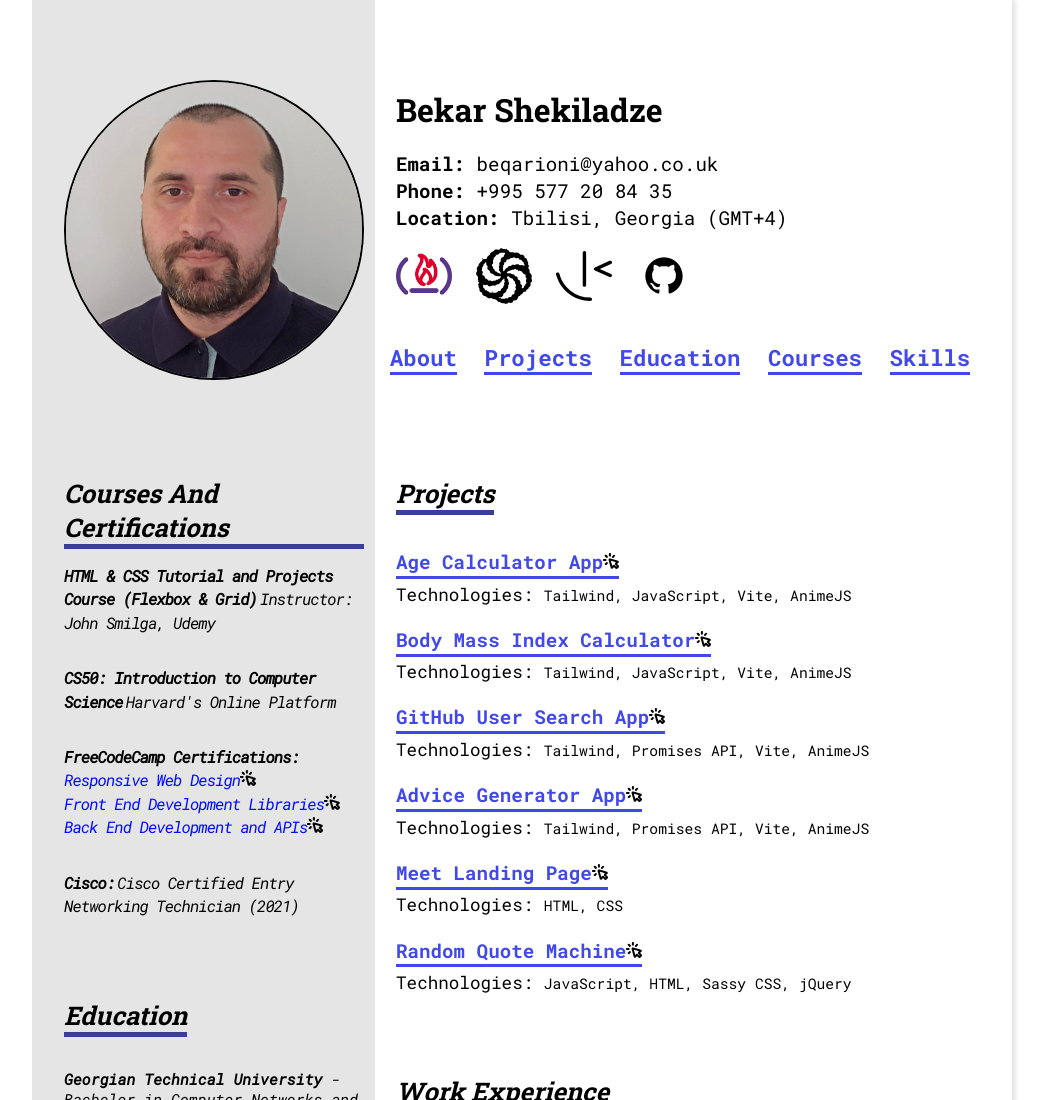
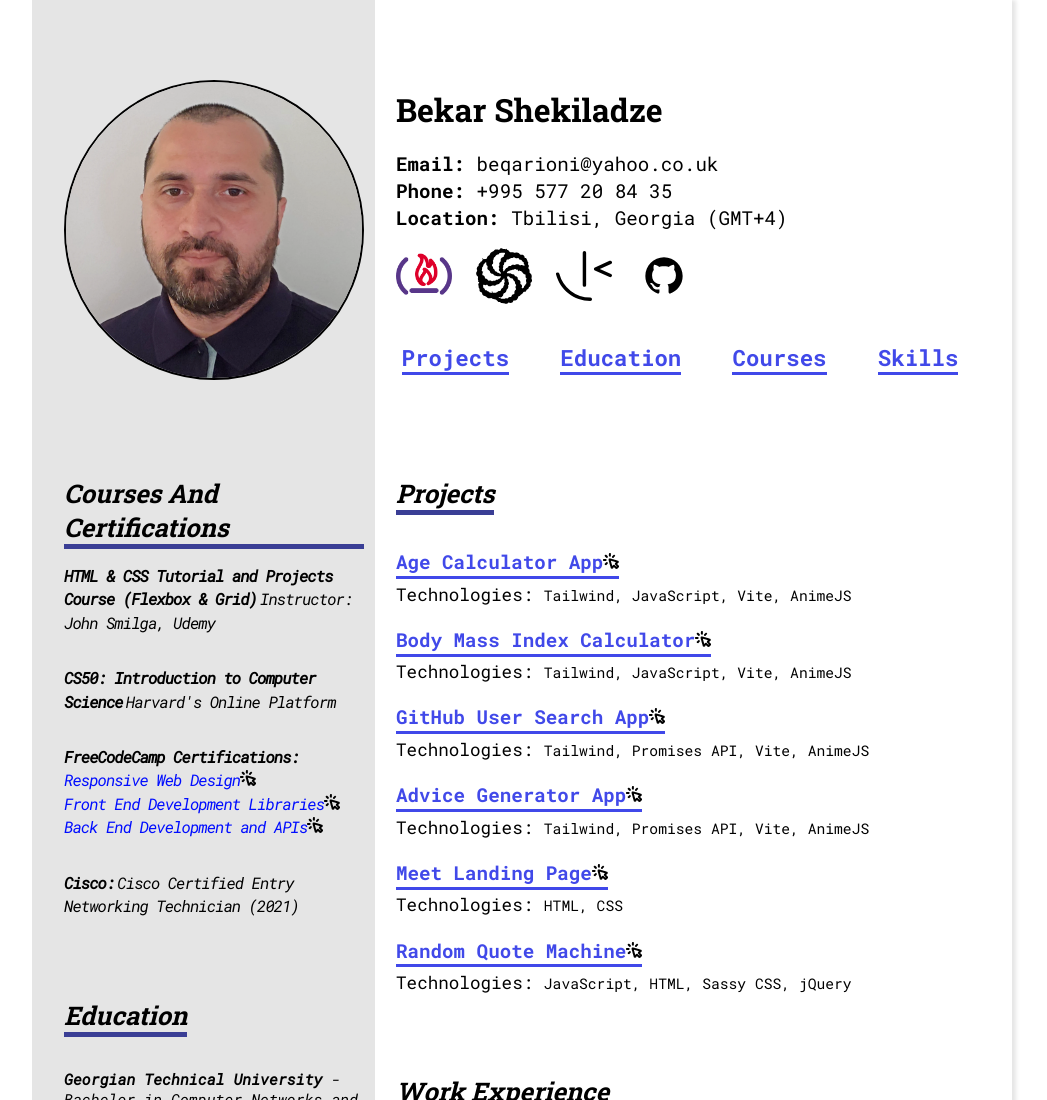
Before and after one commit to beqarion/bshekiladze, a plain HTML site: page index.html in a window 1280 px wide. Shown: the top 1100 px of the page, without its empty margins (118-1165 px from the left). Drawn offline with Linux system fonts and the light colour scheme.

Commit message:
fix: remove dead link

```diff
--- a/index.html
+++ b/index.html
@@ -45,7 +45,6 @@
           </div>
         </div>
         <nav class="nav">
-          <a href="#about" class="nav-link">about</a>
           <a href="#projects" class="nav-link">projects</a>
           <a href="#education" class="nav-link">education</a>
           <a href="#courses" class="nav-link">courses</a>
```
